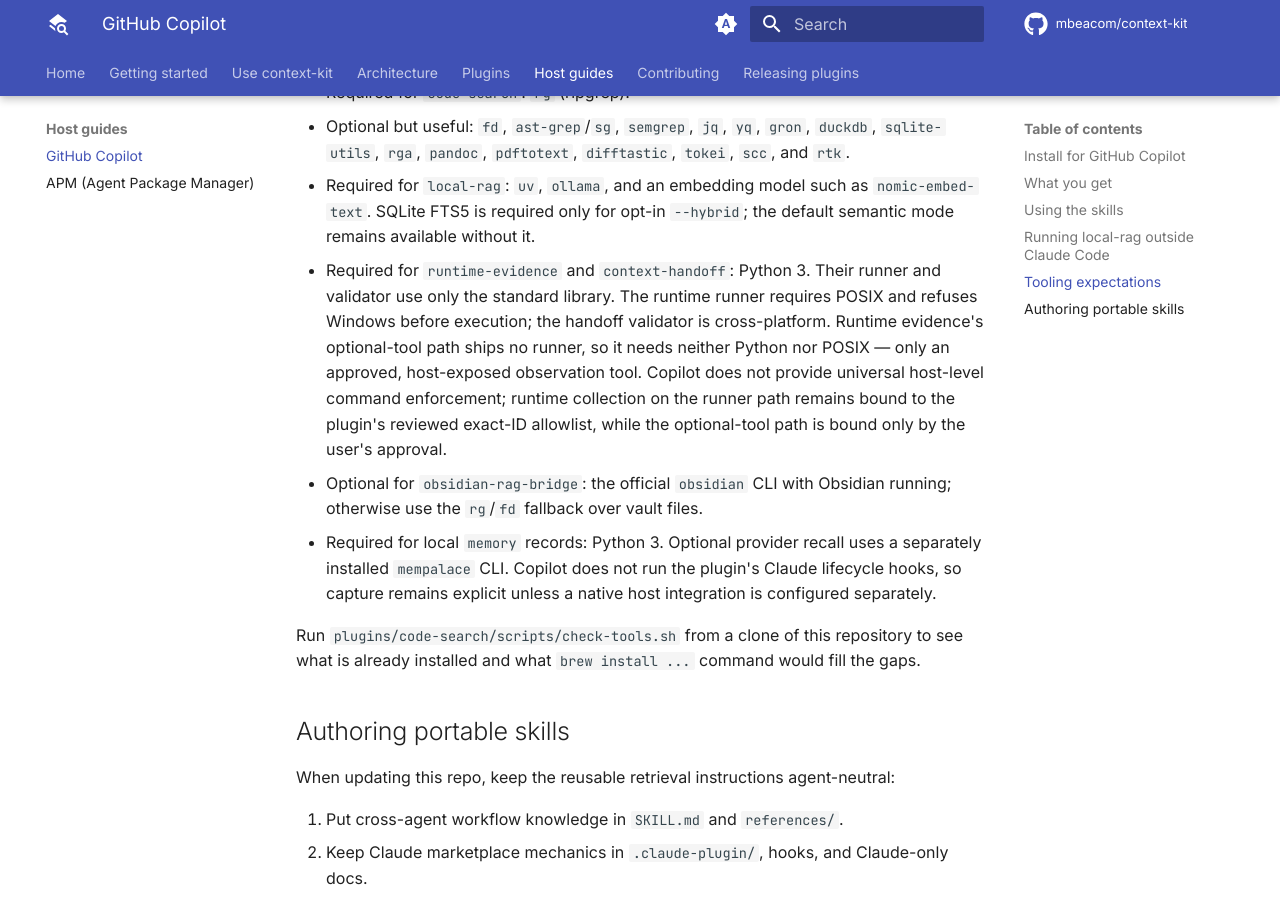
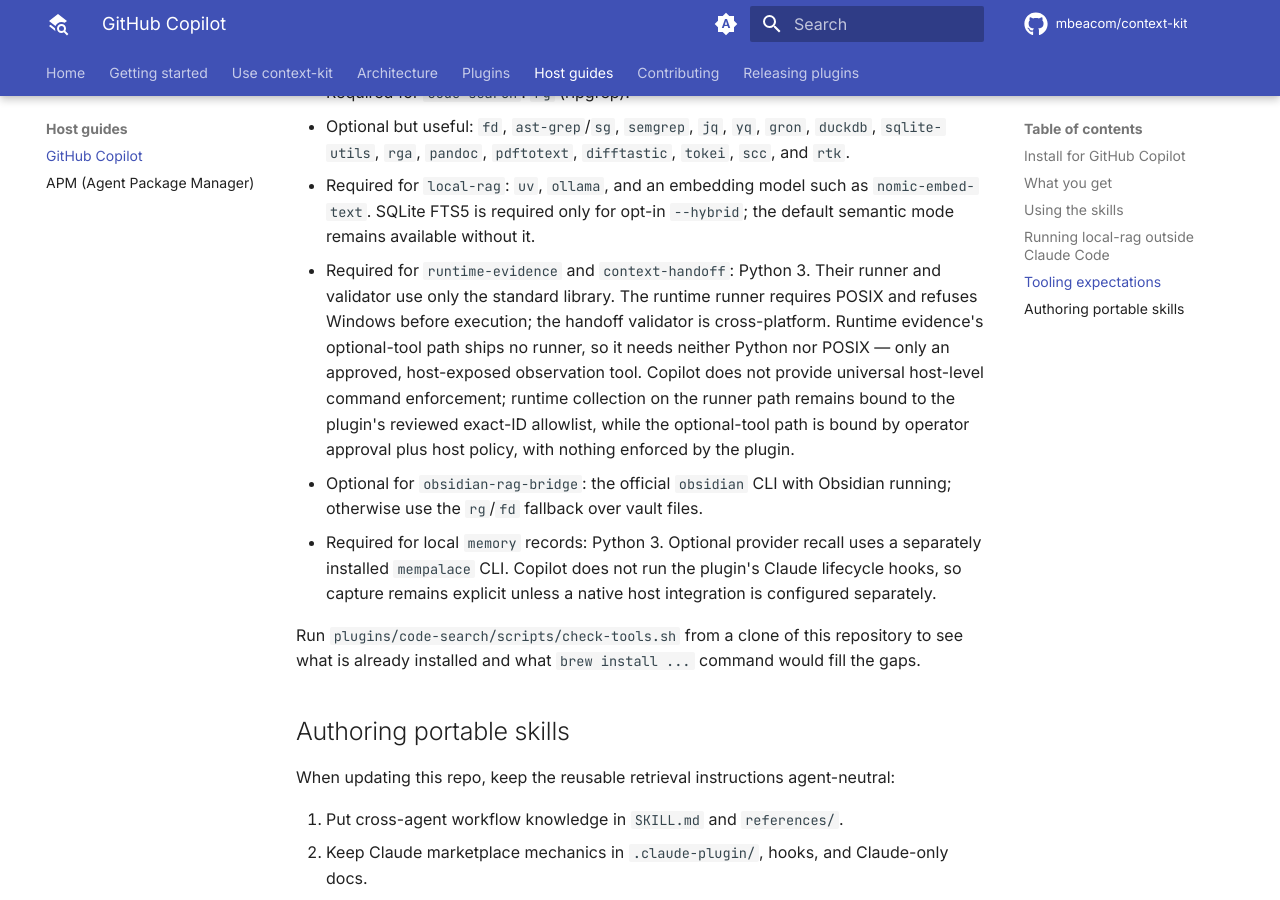
Before and after one commit to mbeacom/context-kit, an MkDocs documentation site: the page built from docs/GITHUB_COPILOT.md, in a window 1280 px wide and 900 px high, scrolled down 3293 px. Built offline with MkDocs 1.6.1 and Material for MkDocs 9.7.7, drawn with Linux system fonts in a browser that asks for light colours; comment, search, counter and statistics services are not loaded.

Commit message:
docs: state one security model for the optional-tool path everywhere
Addresses Copilot review on #30.

`docs/GITHUB_COPILOT.md` said the optional-tool path is "bound only by the
user's approval", omitting host policy and giving Copilot readers a different
security model from `docs/security.md`.

Fixing it, I found the previous pass had normalized the three tables but left
three prose statements in three phrasings: "only the approval", "the approval
and the host, not by this plugin", and this one. All five surfaces now say
operator approval plus host policy, with nothing enforced by the plugin.

Co-authored-by: Copilot App <223556219+Copilot@users.noreply.github.com>

```diff
--- a/docs/GITHUB_COPILOT.md
+++ b/docs/GITHUB_COPILOT.md
@@ -117,7 +117,8 @@ skills expect:
   Python nor POSIX — only an approved, host-exposed observation tool.
   Copilot does not provide universal host-level command enforcement; runtime
   collection on the runner path remains bound to the plugin's reviewed exact-ID
-  allowlist, while the optional-tool path is bound only by the user's approval.
+  allowlist, while the optional-tool path is bound by operator approval plus
+  host policy, with nothing enforced by the plugin.
 - Optional for `obsidian-rag-bridge`: the official `obsidian` CLI with Obsidian
   running; otherwise use the `rg`/`fd` fallback over vault files.
 - Required for local `memory` records: Python 3. Optional provider recall uses a
```
Also changed, not shown: docs/security.md (+1 -1 lines), plugins/runtime-evidence/README.md (+3 -3 lines).
